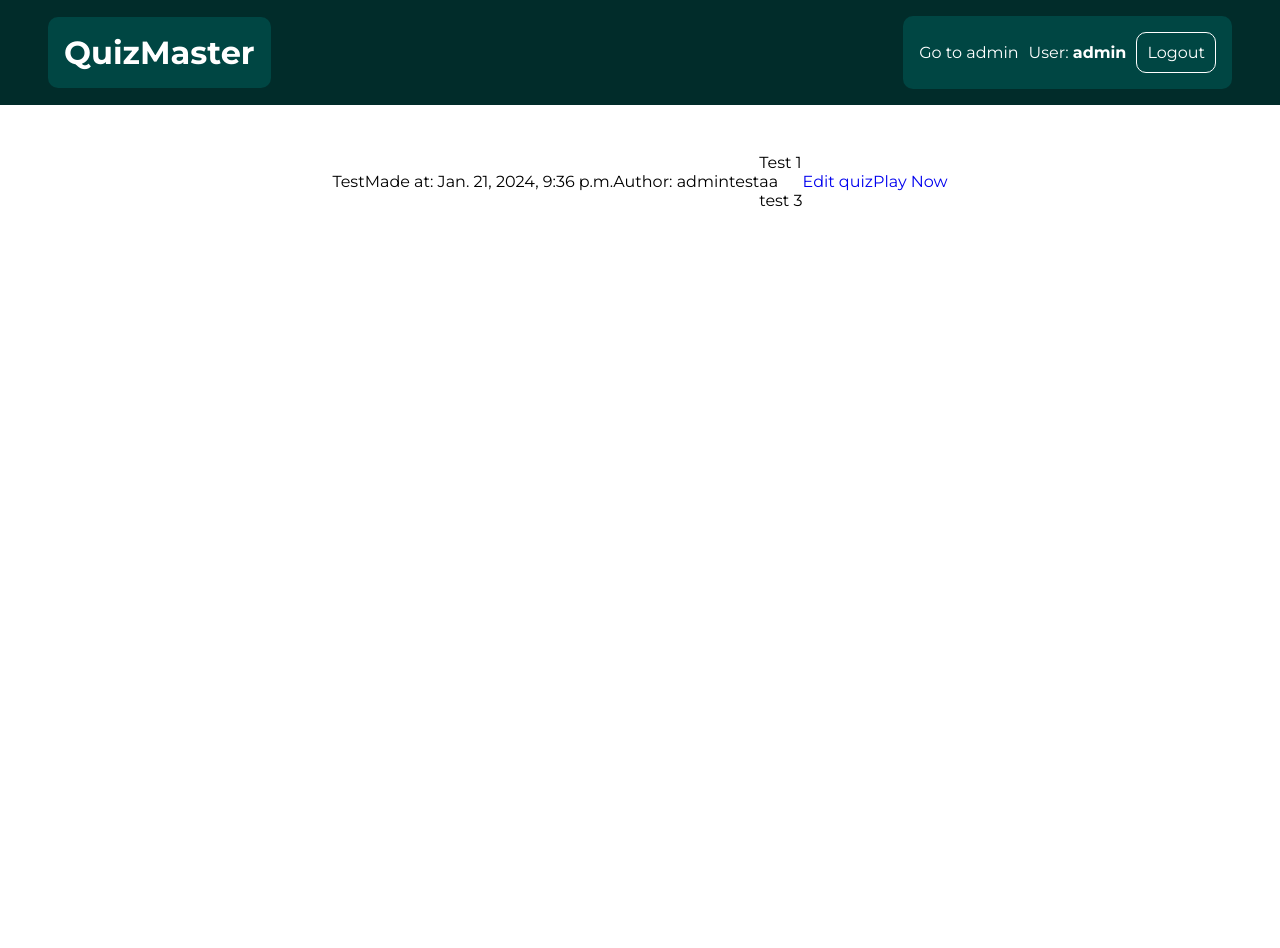
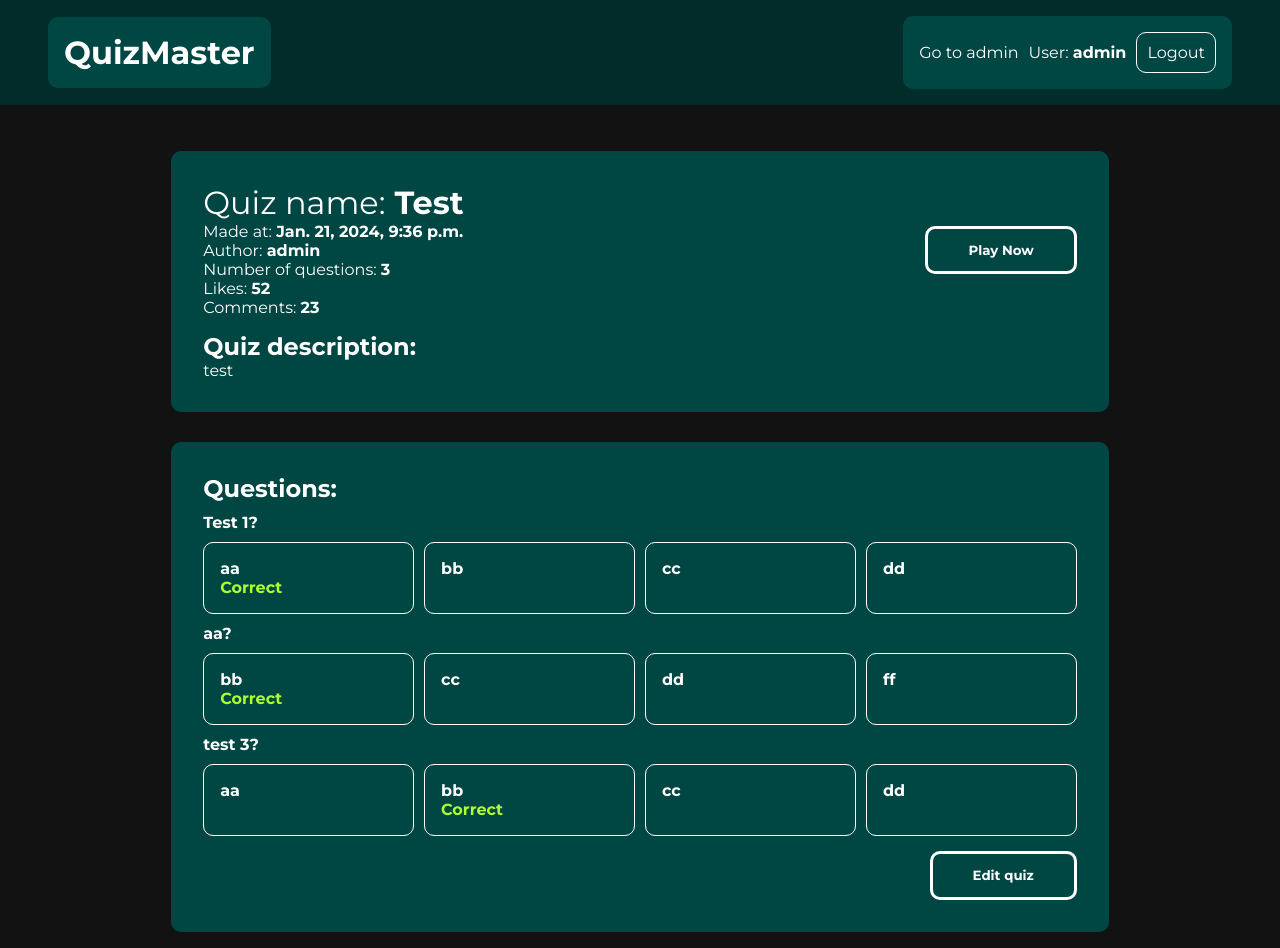
Before and after one commit to Petrina99/quiz-master, a Django app: page /quiz/36/ in a window 1280 px wide. Before the commit the page ends 207 px from the top, so only its background shows below. Run offline with Django 5.2, Linux system fonts and the light colour scheme; a user stored in the database is signed in; data comes from the database, SQL or seed files in the repository; both versions use the stored data as it was after the commit.

Commit message:
made some css

```diff
--- a/quizmaster/quiz/static/quiz/css/base.css
+++ b/quizmaster/quiz/static/quiz/css/base.css
@@ -3,7 +3,7 @@ body, html {
     padding: 0;
     height: 100%;
     font-family: 'Montserrat', sans-serif;
-    background: white;
+    background: #121212;
 }
 
 button, input {
--- a/quizmaster/quiz/static/quiz/css/home.css
+++ b/quizmaster/quiz/static/quiz/css/home.css
@@ -41,6 +41,7 @@
 .link-container a{
     color: white;
 }
+
 .link-container:hover {
     background-color:#025a55;
 }
--- a/quizmaster/quiz/static/quiz/css/quiz_detail.css
+++ b/quizmaster/quiz/static/quiz/css/quiz_detail.css
@@ -5,4 +5,85 @@
     align-items: center;
     flex-wrap: wrap;
     padding: 2em;
+    background-color: #004643;
+    margin-top: 30px;
+    border-radius: 10px;
+    color: white;
 }
+
+.quiz-detail-info {
+    flex-basis: 50%;
+    display: flex;
+    flex-wrap: wrap;
+    justify-content: flex-start;
+    align-items: center;
+}
+
+.detail-button-div {
+    flex-basis: 50%;
+    display: flex;
+    justify-content: flex-end;
+    align-items: center;
+}
+
+.quiz-detail-heading {
+    flex-basis: 100%;
+}
+
+.quiz-detail-info p {
+    flex-basis: 100%;
+}
+
+.quiz-detail-desc {
+    flex-basis: 100%;
+    margin-top: 15px;
+}
+
+.quiz-detail-questions {
+    margin-top: 30px;
+    flex-basis: 70%;
+    padding: 2em;
+    display: flex;
+    flex-wrap: wrap;
+    color: white;
+    background-color: #004643;
+    border-radius: 10px;
+}
+
+.quiz-detail-questions h2 {
+    flex-basis: 100%;
+}
+
+.detail-question-heading {
+    flex-basis: 100%;
+    margin-top: 10px;
+    font-weight: bold;
+}
+
+.quiz-detail-answers {
+    flex-basis: 100%;
+    display: grid;
+    grid-template-columns: repeat(4, 1fr);
+    grid-column-gap: 10px;
+    margin-top: 10px;
+}
+
+.detail-answers-item {
+    display: flex;
+    flex-wrap: wrap;
+    border: 1px solid white;
+    padding: 1em;
+    border-radius: 10px;
+}
+
+.detail-answers-item p {
+    flex-basis: 100%;
+    font-weight: bold;
+}
+
+.questions-button-div {
+    flex-basis: 100%;
+    margin-top: 15px;
+    display: flex;
+    justify-content: flex-end;
+}
--- a/quizmaster/quiz/static/quiz/css/quiz_list.css
+++ b/quizmaster/quiz/static/quiz/css/quiz_list.css
@@ -9,7 +9,9 @@
 
 .quiz-list-heading {
     flex-basis: 100%;
-    padding: 1em;
+    padding-left: 1em;
+    margin-bottom: 20px;
+    color: white;
 }
 
 .quiz-list-item {
@@ -45,10 +47,6 @@
     width: 100%;
 }
 
-.list-item-span {
-    font-weight: bold;
-}
-
 .list-item-button-div {
     flex-basis: 50%;
     display: flex;
@@ -64,6 +62,7 @@
     border: 3px solid white;
     color: white;
     border-radius: 10px;
+    font-weight: bold;
 }
 
 .list-item-button:hover {
--- a/quizmaster/quiz/templates/quiz/quiz_detail.html
+++ b/quizmaster/quiz/templates/quiz/quiz_detail.html
@@ -2,20 +2,47 @@
 {% block content %}
 
 <div class="quiz-detail-layout">
-    <p>{{ quiz.quiz_name }}</p>
-    <p>Made at: {{ quiz.pub_date }}</p>
-    <p>Author: {{ quiz.author }}</p>
-    <p>{{ quiz.description }}</p>
-    <!-- ova pitanja treba obrisat-->
-    <div>
+    <div class="quiz-detail-info">
+        <h1 class="quiz-detail-heading"><span style="font-weight: normal;">Quiz name:</span> {{ quiz.quiz_name }}</h1>
+        <p>Made at: <span style="font-weight: bold;">{{ quiz.pub_date }}</span></p>
+        <p>Author: <span style="font-weight: bold;">{{ quiz.author }}</span></p>
+        <p>Number of questions: <span style="font-weight: bold;">{{ quiz.question_set.count }}</span></p>
+        <p>Likes: <!-- broj lajkova --><span style="font-weight: bold;">52</span></p>
+        <p>Comments: <!-- broj komentara --><span style="font-weight: bold;">23</span></p>
+    </div>
+    <div class="detail-button-div">
+        <!-- promjenit href na rjesavanje kviza kad se napravi-->
+        <a href="/">
+            <button class="list-item-button">Play Now</button>
+        </a>
+    </div>
+    <div class="quiz-detail-desc">
+        <h2 class="quiz-detail-heading">Quiz description: </h2>
+        <p>{{ quiz.description }}</p>
+    </div>
+</div>
+
+{% if quiz.author == request.user %}
+    <div class="quiz-detail-questions">
+        <h2>Questions: </h2>
         {% for question in quiz.question_set.all %}
-            <p>{{ question.question_text }}</p>
+            <p class="detail-question-heading">{{ question.question_text }}?</p>
+            <div class="quiz-detail-answers">
+                {% for answer in question.answer_set.all %}
+                    <div class="detail-answers-item">
+                        <p>{{ answer.answer_text }}</p>
+                        {% if answer.is_correct == True %}
+                            <p style="color: greenyellow;">Correct</p>
+                        {% endif %}
+                    </div>
+                {% endfor %}
+            </div>
         {% endfor %}
+        <div class="questions-button-div">
+            <a href="{% url 'quiz:edit_quiz' quiz.id %}">
+                <button class="list-item-button">Edit quiz</button>
+            </a>
+        </div>
     </div>
-    {% if quiz.author == request.user %}
-        <a href="{% url 'quiz:edit_quiz' quiz.id %}">Edit quiz</a>
-    {% endif %}
-    <!-- promjenit href na rjesavanje kviza kad se napravi-->
-    <a href="/">Play Now</a>
-</div>
+{% endif %}
 {% endblock content %}
```
Also changed, not shown: quizmaster/quiz/templates/quiz/home.html (+6 -2 lines), quizmaster/quiz/templates/quiz/list.html (+6 -4 lines), quizmaster/db.sqlite3.
